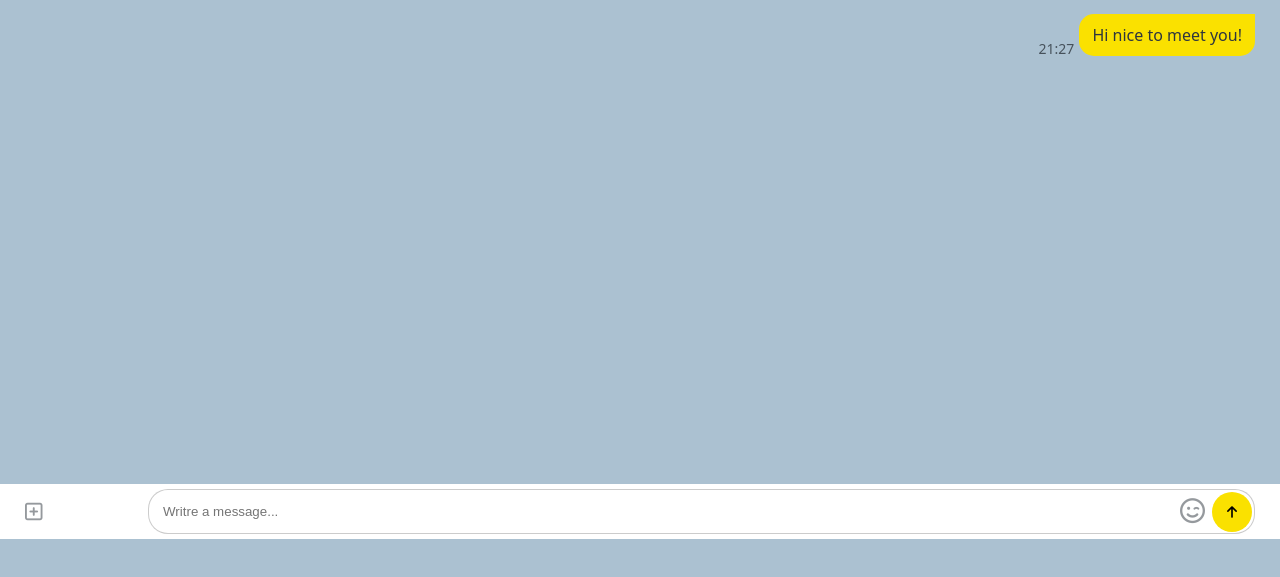
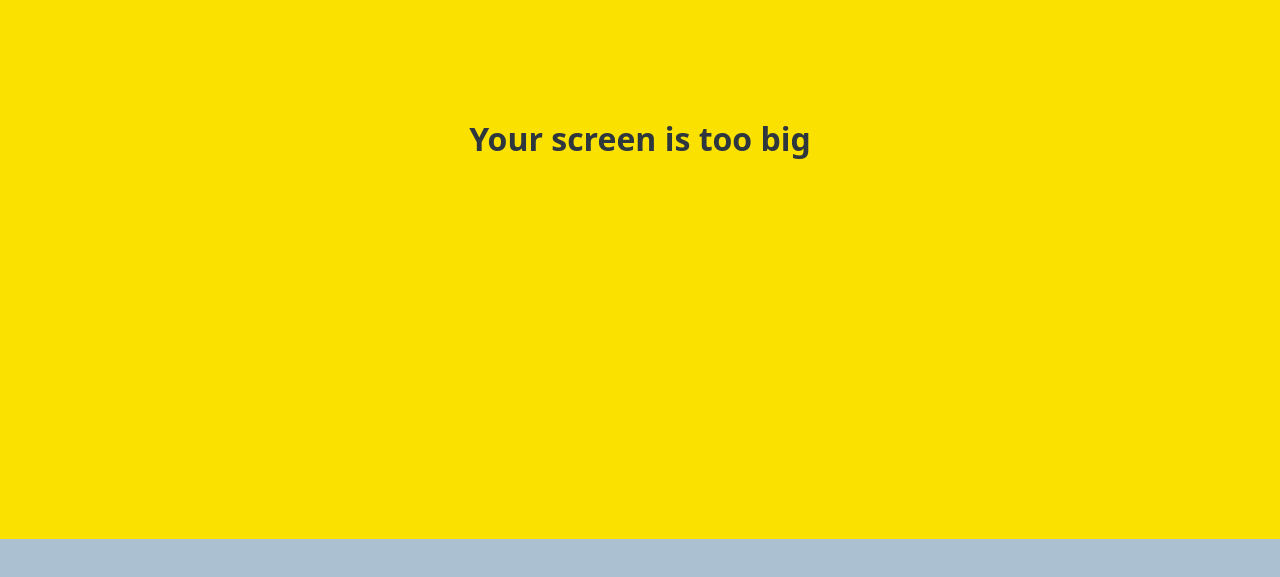
Before and after one commit to wjdtjdgns/kokoa-clone, a plain HTML site: page chat.html in a window 1280 px wide. Shown: the part 261-838 px from the top of the page. Drawn offline with Linux system fonts and the light colour scheme.

Commit message:
Added some Animation

```diff
--- a/chat.html
+++ b/chat.html
@@ -66,7 +66,7 @@
 
     <form class="reply">
       <div class="reply__column">
-        <i class="far fa-plus-square fa-lg"></i>
+        <i class="far fa-plus-square fa-2x"></i>
       </div>
       <div class="reply__column">
         <input type="text" placeholder="Writre a message..." />
@@ -76,6 +76,10 @@
         </button>
       </div>
     </form>
+
+    <div id="no-mobile">
+      <span>Your screen is too big</span>
+    </div>
     <script
       src="https://kit.fontawesome.com/848915a773.js"
       crossorigin="anonymous"
--- /dev/null
+++ b/css/components/no-mobile.css
@@ -0,0 +1,23 @@
+#no-mobile {
+  display: none;
+}
+@media screen and (min-width: 650px) {
+  #no-mobile {
+    position: fixed;
+    z-index: 99;
+    width: 100vw;
+    height: 100vh;
+    background-color: var(--yellow);
+    top: 0;
+    display: flex;
+    justify-content: center;
+    align-items: center;
+    font-size: 32px;
+    font-weight: 600;
+  }
+  body {
+    margin: 0;
+    height: 100%;
+    overflow: hidden;
+  }
+}
--- a/css/screens/chat.css
+++ b/css/screens/chat.css
@@ -1,6 +1,6 @@
 #chat-screen {
   background-color: #abc1d1;
-  height: 11000vh;
+  height: 500vh;
 }
 #chat-screen .status-bar,
 #chat-screen .alt-header {
@@ -18,11 +18,23 @@
   z-index: 1;
 }
 
+@keyframes fadeIn {
+  from {
+    transform: translateY(30px);
+    opacity: 0;
+  }
+  to {
+    transform: none;
+    opacity: 1;
+  }
+}
+
 .main-chat {
   margin-top: 120px;
   display: flex;
   flex-direction: column;
   align-items: center;
+  animation: fadeIn 1s linear;
 }
 
 .chat__timestamp {
@@ -97,6 +109,7 @@
   padding: 5px 25px;
   box-sizing: border-box;
   align-items: center;
+  transition: all 0.3s ease-in-out;
 }
 
 .reply .reply__column:first-child {
@@ -118,6 +131,7 @@
   border: var(--main-border);
   border-radius: 20px;
   box-sizing: border-box;
+  transition: all 0.3s ease-in-out;
 }
 
 .reply__column:last-child > i,
@@ -149,3 +163,24 @@
 .reply__column button:active {
   outline: none;
 }
+
+.reply .reply__column:first-child,
+.reply .fa-smile-wink,
+.reply button {
+  transition: opacity 0.3s ease-in-out;
+}
+
+.reply:focus-within .reply__column:first-child,
+.reply:focus-within .fa-smile-wink,
+.reply:focus-within button {
+  opacity: 0;
+}
+
+.reply:focus-within input {
+  width: 98vw;
+  transform: translateX(-13%) translateY(-80px);
+}
+
+.reply:focus-within {
+  transform: translateY(80px);
+}
--- a/css/styles.css
+++ b/css/styles.css
@@ -11,6 +11,7 @@
 @import "components/user-component.css";
 @import "components/badge.css";
 @import "components/icon-row.css";
+@import "components/no-mobile.css";
 /*Screens*/
 @import "screens/login.css";
 @import "screens/friends.css";
```
Also changed, not shown: chats.html (+3 -1 lines), find.html (+3 -1 lines), friends.html (+5 -0 lines), index.html (+3 -1 lines), more.html (+3 -1 lines), settings.html (+3 -1 lines).
